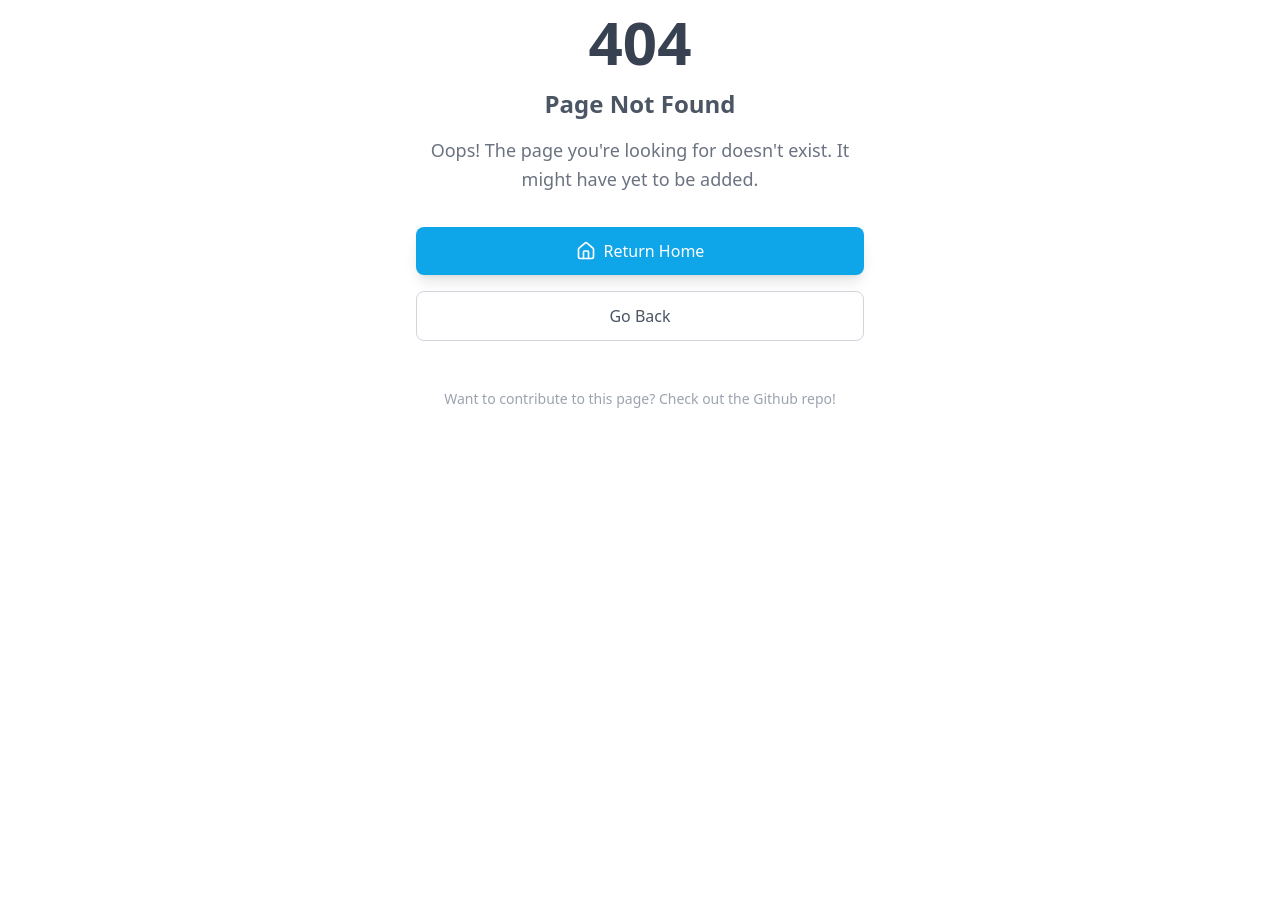
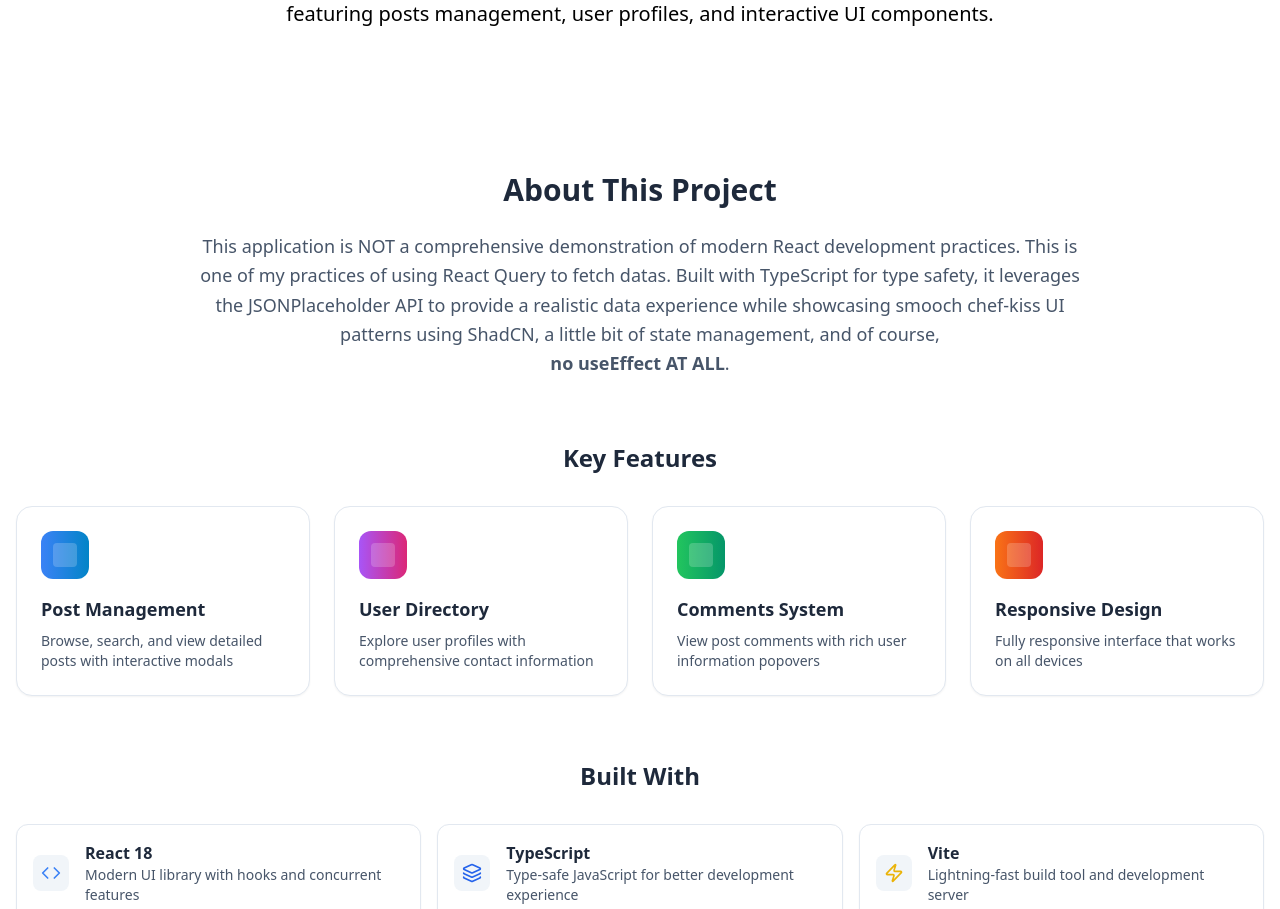
Before and after one commit to Paujul/React-Query-Post-App, a React (Vite) app: page /about in a window 1280 px wide. Shown: the part 244-1153 px from the top of the page. Before the commit the page ends 864 px from the top, so only its background shows below. Built offline with nearby package versions, Linux system fonts and the light colour scheme.

Commit message:
feat(app): Add about page

```diff
--- a/src/App.tsx
+++ b/src/App.tsx
@@ -4,6 +4,7 @@
 import PostPage from './components/post'
 import NotFound from './components/error/NotFound'
 import UserList from './components/user'
+import AboutPage from './components/about'
 
 function App() {
   return (
@@ -14,6 +15,7 @@
           <Route path="/" element={<Home />} />
           <Route path="/posts" element={<PostPage />} />
           <Route path="/users" element={<UserList />} />
+          <Route path="/about" element={<AboutPage/>} />
           <Route path="*" element={<NotFound />} />
         </Routes>
       </div>
--- /dev/null
+++ b/src/components/about/index.tsx
@@ -0,0 +1,231 @@
+import {
+  Code,
+  Database,
+  Globe,
+  Layers,
+  Palette,
+  Zap,
+  Github,
+  ExternalLink,
+  Heart,
+} from 'lucide-react'
+
+function AboutPage() {
+  const technologies = [
+    {
+      name: 'React 18',
+      icon: <Code className="h-5 w-5" />,
+      description: 'Modern UI library with hooks and concurrent features',
+      color: 'text-blue-500',
+    },
+    {
+      name: 'TypeScript',
+      icon: <Layers className="h-5 w-5" />,
+      description: 'Type-safe JavaScript for better development experience',
+      color: 'text-blue-600',
+    },
+    {
+      name: 'Vite',
+      icon: <Zap className="h-5 w-5" />,
+      description: 'Lightning-fast build tool and development server',
+      color: 'text-yellow-500',
+    },
+    {
+      name: 'Tailwind CSS',
+      icon: <Palette className="h-5 w-5" />,
+      description: 'Utility-first CSS framework for rapid UI development',
+      color: 'text-cyan-500',
+    },
+    {
+      name: 'TanStack Query',
+      icon: <Database className="h-5 w-5" />,
+      description: 'Powerful data synchronization for React applications',
+      color: 'text-red-500',
+    },
+    {
+      name: 'JSONPlaceholder',
+      icon: <Globe className="h-5 w-5" />,
+      description: 'Fake REST API for testing and prototyping',
+      color: 'text-green-500',
+    },
+  ]
+
+  const features = [
+    {
+      title: 'Post Management',
+      description:
+        'Browse, search, and view detailed posts with interactive modals',
+      gradient: 'from-blue-500 to-sky-600',
+    },
+    {
+      title: 'User Directory',
+      description:
+        'Explore user profiles with comprehensive contact information',
+      gradient: 'from-purple-500 to-pink-600',
+    },
+    {
+      title: 'Comments System',
+      description: 'View post comments with rich user information popovers',
+      gradient: 'from-green-500 to-emerald-600',
+    },
+    {
+      title: 'Responsive Design',
+      description: 'Fully responsive interface that works on all devices',
+      gradient: 'from-orange-500 to-red-600',
+    },
+  ]
+
+  return (
+    <div className="min-h-screen text-black">
+      {/* Hero Section */}
+      <div className="relative overflow-hidden">
+        <div className="absolute inset-0"></div>
+        <div className="relative mx-auto max-w-7xl px-4 py-20">
+          <div className="text-center">
+            <div className="mb-6 flex items-center justify-center gap-3">
+              <div className="size-5 rounded-full bg-white" />
+              <h1 className="text-5xl font-bold">Posts App</h1>
+            </div>
+            <p className="mx-auto max-w-3xl text-xl">
+              A modern React application showcasing my practices in frontend
+              development, featuring posts management, user profiles, and
+              interactive UI components.
+            </p>
+          </div>
+        </div>
+      </div>
+
+      {/* Main Content */}
+      <div className="mx-auto max-w-7xl px-4 py-16">
+        {/* About Section */}
+        <div className="mb-16 text-center">
+          <h2 className="mb-6 text-3xl font-bold text-slate-800">
+            About This Project
+          </h2>
+          <p className="mx-auto max-w-4xl text-lg leading-relaxed text-slate-600">
+            This application is NOT a comprehensive demonstration of modern
+            React development practices. This is one of my practices of using
+            React Query to fetch datas. Built with TypeScript for type safety,
+            it leverages the JSONPlaceholder API to provide a realistic data
+            experience while showcasing smooch chef-kiss UI patterns using
+            ShadCN, a little bit of state management, and of course, <br />
+            <span className="font-bold">no useEffect AT ALL</span>.
+          </p>
+        </div>
+
+        {/* Features Grid */}
+        <div className="mb-16">
+          <h3 className="mb-8 text-center text-2xl font-bold text-slate-800">
+            Key Features
+          </h3>
+          <div className="grid grid-cols-1 gap-6 md:grid-cols-2 lg:grid-cols-4">
+            {features.map((feature, index) => (
+              <div
+                key={index}
+                className="group rounded-2xl border border-slate-200 bg-white p-6 shadow-sm transition-all duration-300 hover:-translate-y-1 hover:shadow-xl"
+              >
+                <div
+                  className={`mb-4 h-12 w-12 rounded-xl bg-gradient-to-r ${feature.gradient} flex items-center justify-center transition-transform duration-300 group-hover:scale-110`}
+                >
+                  <div className="h-6 w-6 rounded bg-white/20"></div>
+                </div>
+                <h4 className="mb-2 text-lg font-semibold text-slate-800">
+                  {feature.title}
+                </h4>
+                <p className="text-sm text-slate-600">{feature.description}</p>
+              </div>
+            ))}
+          </div>
+        </div>
+
+        {/* Technologies Section */}
+        <div className="mb-16">
+          <h3 className="mb-8 text-center text-2xl font-bold text-slate-800">
+            Built With
+          </h3>
+          <div className="grid grid-cols-1 gap-4 md:grid-cols-2 lg:grid-cols-3">
+            {technologies.map((tech, index) => (
+              <div
+                key={index}
+                className="flex items-center gap-4 rounded-xl border border-slate-200 bg-white p-4 shadow-sm transition-all duration-200 hover:border-slate-300 hover:shadow-md"
+              >
+                <div className={`${tech.color} rounded-lg bg-slate-100 p-2`}>
+                  {tech.icon}
+                </div>
+                <div>
+                  <h4 className="font-semibold text-slate-800">{tech.name}</h4>
+                  <p className="text-sm text-slate-600">{tech.description}</p>
+                </div>
+              </div>
+            ))}
+          </div>
+        </div>
+
+        {/* API Information */}
+        <div className="mb-16 rounded-2xl border border-slate-200 bg-white p-8 shadow-sm">
+          <div className="text-center">
+            <div className="mb-4 flex items-center justify-center">
+              <div className="rounded-full bg-gradient-to-r from-green-500 to-emerald-600 p-3">
+                <Database className="h-6 w-6 text-white" />
+              </div>
+            </div>
+            <h3 className="mb-4 text-2xl font-bold text-slate-800">
+              Data Source
+            </h3>
+            <p className="mx-auto mb-6 max-w-2xl text-slate-600">
+              This application uses JSONPlaceholder, a free fake REST API for
+              testing and prototyping. It provides realistic data for posts,
+              users, and comments without requiring a backend setup.
+            </p>
+            <a
+              href="https://jsonplaceholder.typicode.com"
+              target="_blank"
+              rel="noopener noreferrer"
+              className="inline-flex items-center gap-2 rounded-lg bg-gradient-to-r from-green-500 to-emerald-600 px-6 py-3 font-medium text-white transition-all duration-200 hover:scale-105 hover:shadow-lg"
+            >
+              Visit JSONPlaceholder
+              <ExternalLink className="h-4 w-4" />
+            </a>
+          </div>
+        </div>
+
+        {/* Development Section */}
+        <div className="text-center flex flex-col gap-6">
+          <div className="mb-6 flex items-center justify-center">
+            <div className="rounded-full bg-gradient-to-r from-slate-600 to-slate-800 p-3">
+              <Github className="h-6 w-6 text-white" />
+            </div>
+          </div>
+          <h3 className="mb-4 text-2xl font-bold text-slate-800">
+            Open Source
+          </h3>
+          <p className="mx-auto max-w-2xl text-slate-600">
+            This project demonstrates modern React patterns based on what{' '}
+            <span className="font-semibold text-[#DE7356]">Claude </span> had
+            taught me including component composition, TypeScript integration,
+            and responsive design. Feel free to explore the code and use it as a
+            reference for your own projects.
+          </p>
+
+          <a
+            href="https://github.com/paujul"
+            target="_blank"
+            className="text-sm font-semibold"
+          >
+            Visit my Github
+          </a>
+
+          <div className="mt-3 flex items-center justify-center gap-2 text-sm text-slate-500">
+            <span>Made with</span>
+            <Heart className="h-4 w-4 text-red-500" />
+            <span>
+              using modern web technologies (hardcoded + vibe coding 🗿)
+            </span>
+          </div>
+        </div>
+      </div>
+    </div>
+  )
+}
+
+export default AboutPage
```
